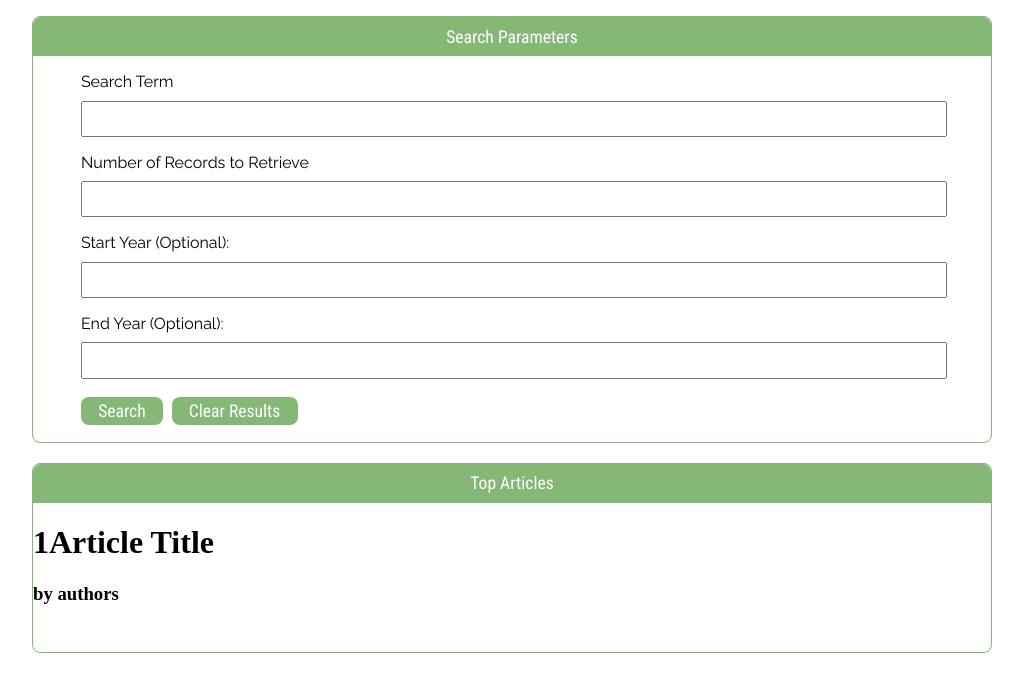
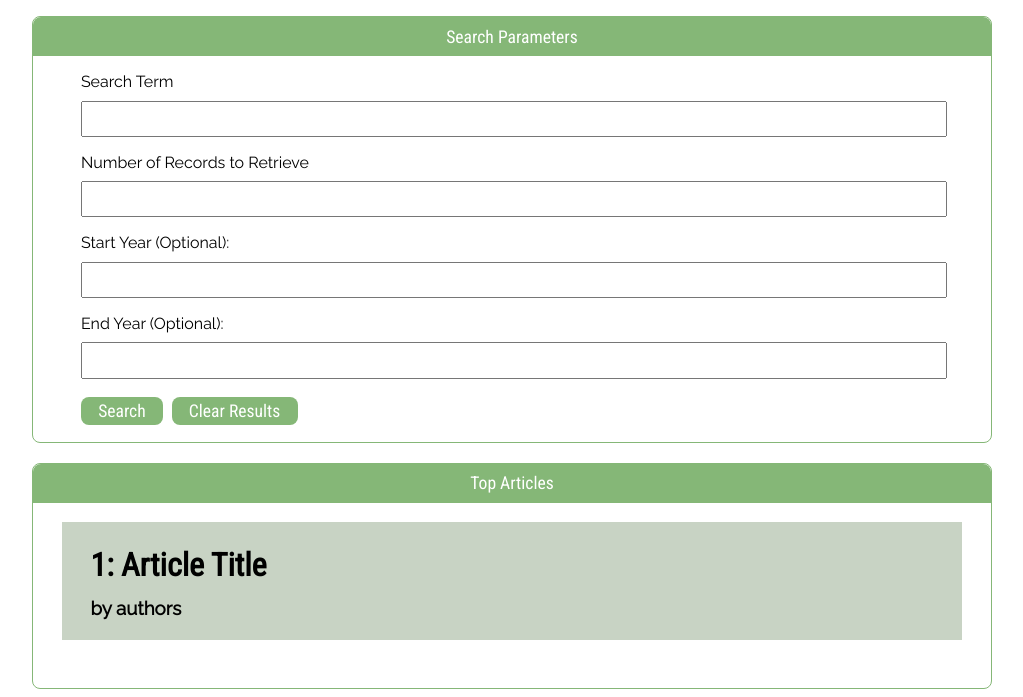
Before and after one commit to andrewdavidcoleman/NYT-Search, a plain HTML site: page index.html in a window 1280 px wide. Shown: the part 124-821 px from the top of the page, without its empty margins (128-1151 px from the left). Before the commit the page ends 800 px from the top, so only its background shows below. Drawn offline with nearby package versions, Linux system fonts and the light colour scheme.

Commit message:
final styling before class end

```diff
--- a/assets/style.css
+++ b/assets/style.css
@@ -79,3 +79,13 @@
 	border-top-right-radius: 8px;
 
 }
+.well {
+	margin: 2% 3%;
+	padding: .25% 3%;
+	background-color: #c8d3c4;
+	font-family: 'Roboto Condensed', sans-serif;
+}
+.well h3 {
+	font-family: Raleway;
+	margin-top: -1%;
+}
--- a/index.html
+++ b/index.html
@@ -33,7 +33,7 @@
 	<div class="resultsBox">
 		<div class="resultsHeader">Top Articles</div>
 			<div class="well">
-				<h1 class="articleHeadline"><span class="label">1</span>Article Title</h1>
+				<h1 class="articleHeadline"><span class="label">1: </span><span class="title">Article Title</span></h1>
 				<h3> by authors</h3>
 			</div>
 	</div>
```
